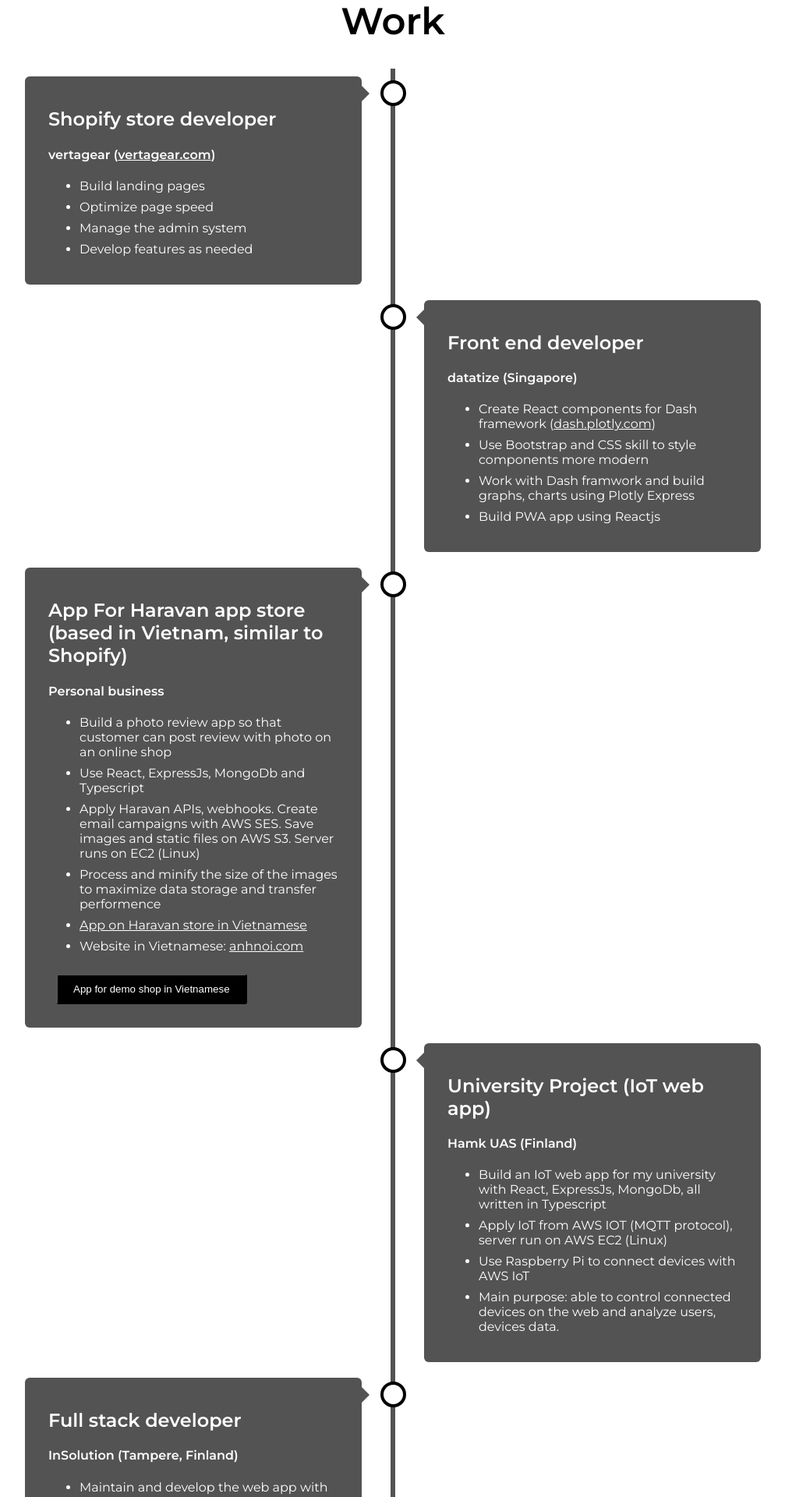
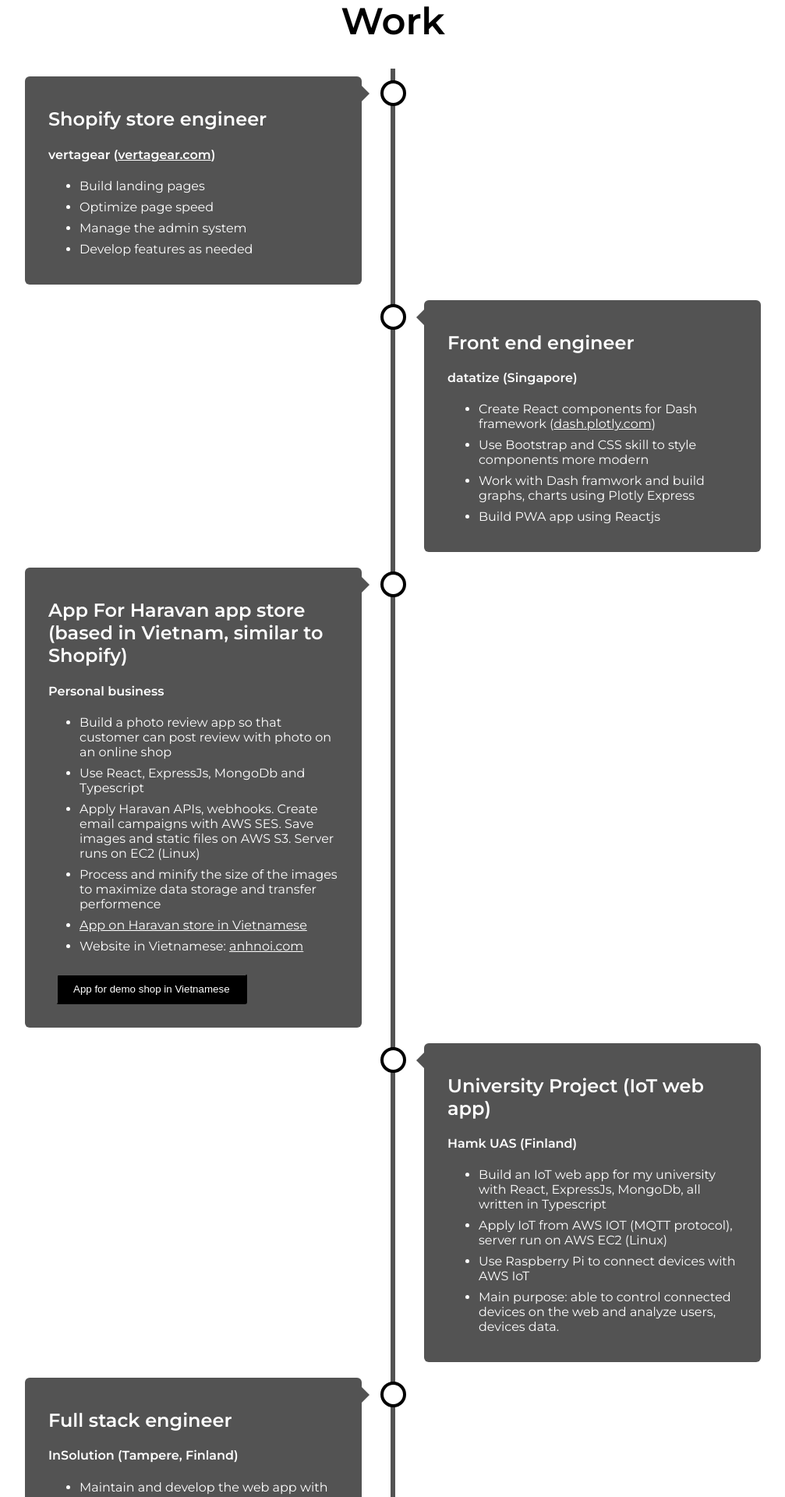
Before and after one commit to namhuynh96/my-portfolio-public, a React (Create React App) app: page / in a window 1280 px wide. Shown: the part 1840-3760 px from the top of the page at 78% size, without its empty margins (136-1143 px from the left). Built offline with nearby package versions, Linux system fonts and the light colour scheme.

Commit message:
Update work

```diff
--- a/src/containers/Work/Work.js
+++ b/src/containers/Work/Work.js
@@ -10,7 +10,7 @@ const Work = () => {
       <div className={classes.Timeline}>
         <div className={[classes.ContentContainer, classes.Left].join(" ")}>
           <div className={classes.Content}>
-            <h2>Shopify store developer</h2>
+            <h2>Shopify store engineer</h2>
             <h4>
               vertagear (
               <a
@@ -33,7 +33,7 @@ const Work = () => {
         </div>
         <div className={[classes.ContentContainer, classes.Right].join(" ")}>
           <div className={classes.Content}>
-            <h2>Front end developer</h2>
+            <h2>Front end engineer</h2>
             <h4>datatize (Singapore)</h4>
             <ul>
               <li>
@@ -142,7 +142,7 @@ const Work = () => {
         </div>
         <div className={[classes.ContentContainer, classes.Left].join(" ")}>
           <div className={classes.Content}>
-            <h2>Full stack developer</h2>
+            <h2>Full stack engineer</h2>
             <h4>InSolution (Tampere, Finland)</h4>
             <ul>
               <li>Maintain and develop the web app with .NET MVC</li>
```
